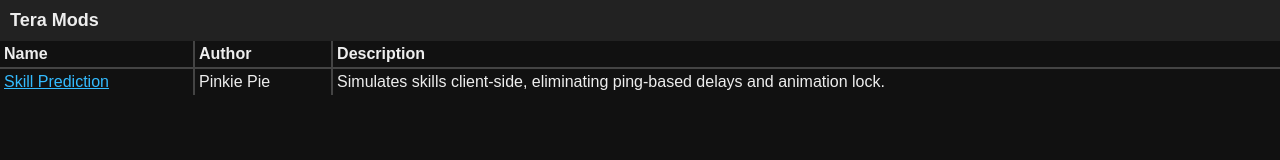
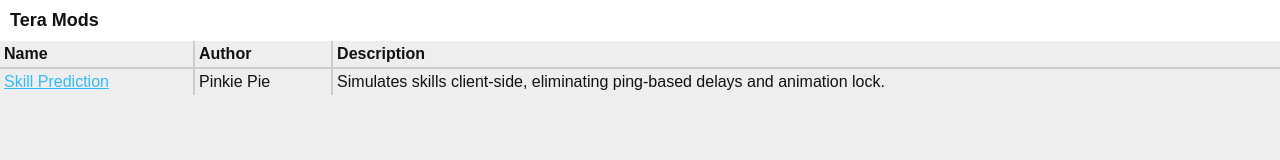
Before and after one commit to tera-core-collab/mods, a plain HTML site: page index.html in a window 1280 px wide. Drawn offline with Linux system fonts and the light colour scheme.

Commit message:
Update CSS

```diff
--- a/main.css
+++ b/main.css
@@ -15,15 +15,15 @@ body {
 	height: 100%;
 	display: flex;
 	flex-direction: column;
-	background-color: #111;
-	color: #eee;
+	background-color: #eee;
+	color: #111;
 	font-family: sans-serif;
 	font-size: 16px;
 }
 
 #toolbar {
 	padding: 10px;
-	background-color: #222;
+	background-color: #fff;
 	display: flex;
 	flex-direction: row;
 	font-size: 18px;
@@ -43,10 +43,10 @@ th, td {
 	padding: 4px;
 }
 th:not(:last-child), td:not(:last-child) {
-	border-right: 2px solid #444;
+	border-right: 2px solid #ccc;
 }
 tr:not(:last-child) > th, tr:not(:last-child) > td {
-	border-bottom: 2px solid #444;
+	border-bottom: 2px solid #ccc;
 }
 
 a {
```
